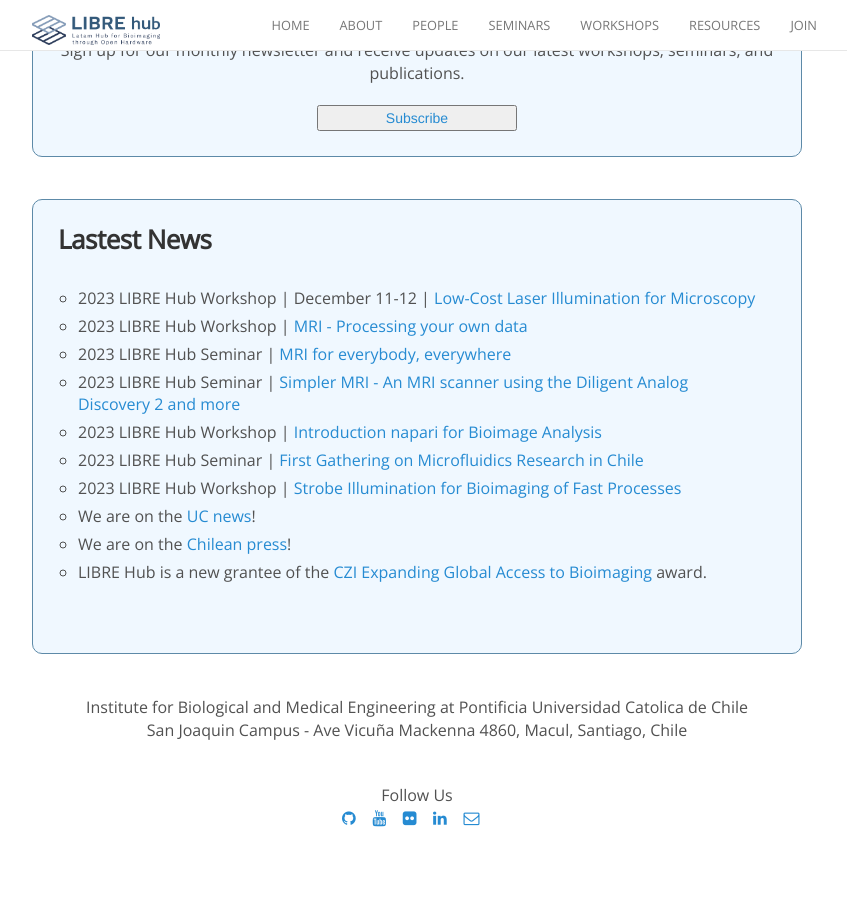
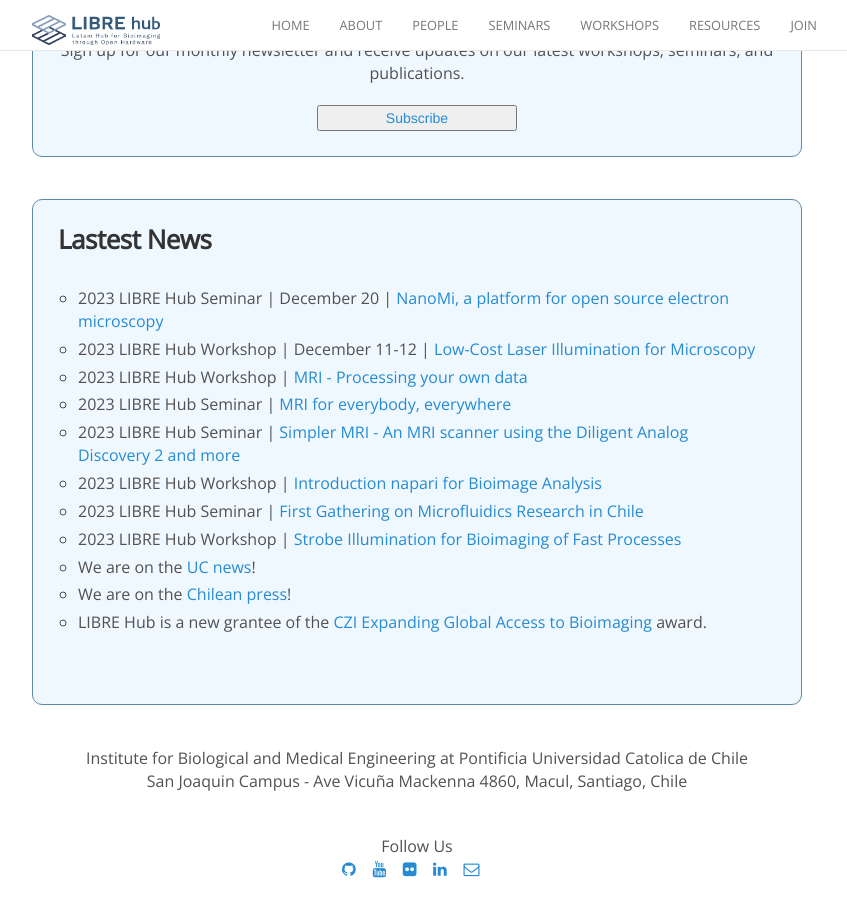
Before and after one commit to LIBREhub/LIBREhub.github.io, a Jekyll site: the page built from index.html, in a window 1280 px wide and 900 px high, scrolled down 788 px. Shown: the whole window, without its empty margins (223-1070 px from the left). Built offline with Jekyll 4.4.1, drawn with Linux system fonts in a browser that asks for light colours; nearby versions of some CDN libraries; before the commit the page ends 1638 px from its top, so only the background shows below that; some of the changed lines change nothing that is shown.

Commit message:
Update latest news and post format

```diff
--- a/_data/news.yml
+++ b/_data/news.yml
@@ -1,3 +1,6 @@
+- date: 2023-12-04
+  details: 2023 LIBRE Hub Seminar | December 20 | <a href="https://librehub.github.io/2023/12/04/mark-salomons.html" target="_blank">NanoMi, a platform for open source electron microscopy</a>
+
 - date: 2023-10-14
   details: 2023 LIBRE Hub Workshop | December 11-12 | <a href="https://librehub.github.io/2023/07/30/laserillum-ws.html" target="_blank">Low-Cost Laser Illumination for Microscopy</a>
 
--- a/_posts/2023-12-04-mark-salomons.md
+++ b/_posts/2023-12-04-mark-salomons.md
@@ -6,7 +6,7 @@ categories: newseminar
 header-img: images/seminars/salomons_talk_pic.png
 ---
 
-## NanoMi, a platform for open source electron microscopy
+# NanoMi, a platform for open source electron microscopy
 
 <!--
 <br>
@@ -20,18 +20,18 @@ header-img: images/seminars/salomons_talk_pic.png
   </a>
 </div>
 -->
+<br>
 
-#### Overview
+## Overview
 At the National Research Council of Canada we are building an open source transmission electron microscope. We have designed and built all of our own hardware, electronics and software and want to share it with the community to further the development. It uses electrostatic lenses and a 50 kV source and I will present some recent results and the unique capabilities of the setup.
 
-#### Speaker
+## Speaker
 Mark Salomons, P.Eng. Developmental and Analytical Microscopy Team Lead. Nanotechnology Research Centre. National Research Council of Canada, Government of Canada.
 
-#### Seminar information
+## Seminar information
 
-**Date:** Wednesday, December 20th at 12:30 Chile time (GMT-3)
-
-**Link Zoom:** http://bit.ly/LIBRE_hub_Seminars
+* **Date:** Wednesday, December 20th at 12:30 Chile time (GMT-3)
+* **Link Zoom:** [http://bit.ly/LIBRE_hub_Seminars](http://bit.ly/LIBRE_hub_Seminars)
 
 <br>
 
```
